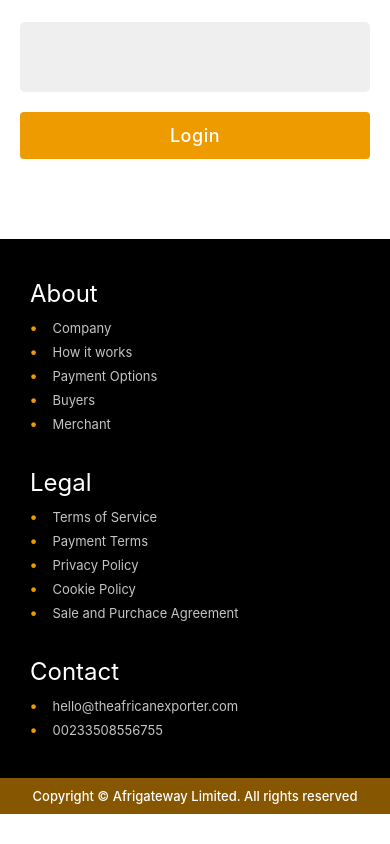
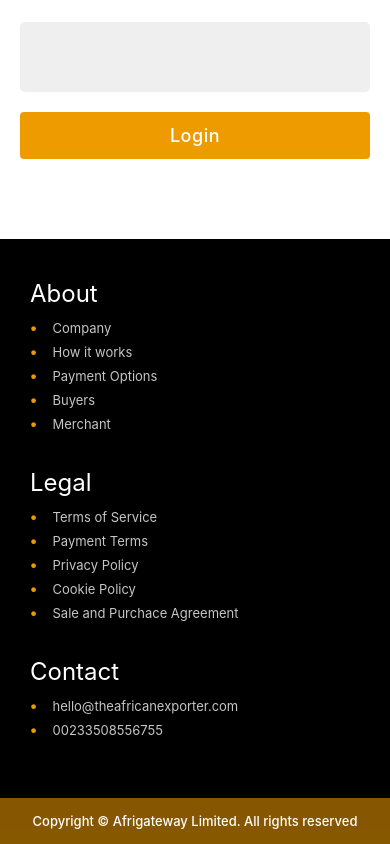
Before and after one commit to Zoiku/tae, a React (Create React App) app: page /login in a window 390 px wide. Shown: the part 441-1285 px from the top of the page. Before the commit the page ends 1255 px from the top, so only its background shows below. Built offline with nearby package versions, Linux system fonts and the light colour scheme.

Commit message:
initial commit v8

```diff
--- a/src/Styles/Footer.css
+++ b/src/Styles/Footer.css
@@ -67,9 +67,13 @@ footer > div:nth-last-child(1) {
     margin-bottom: 30px;
   }
 
+  footer > div:nth-last-child(2) {
+    margin-bottom: 60px;
+  }
+
   footer > div:nth-last-child(1) {
     position: absolute;
-    padding: 10px;
+    padding: 15px;
     text-align: center;
   }
 }
```
